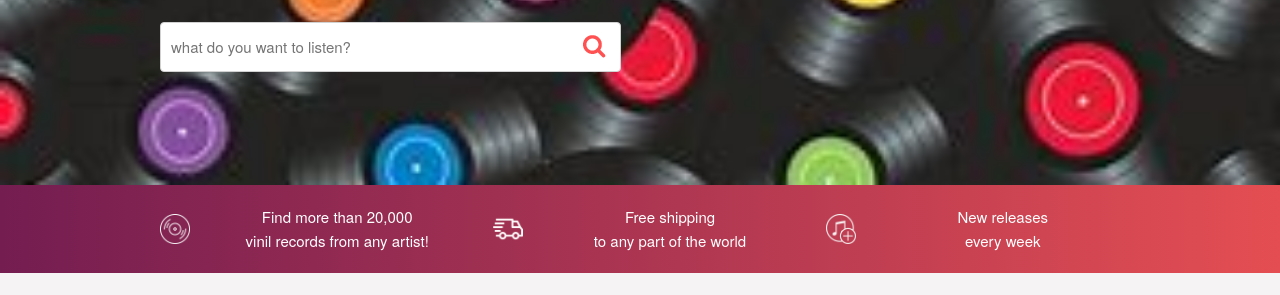
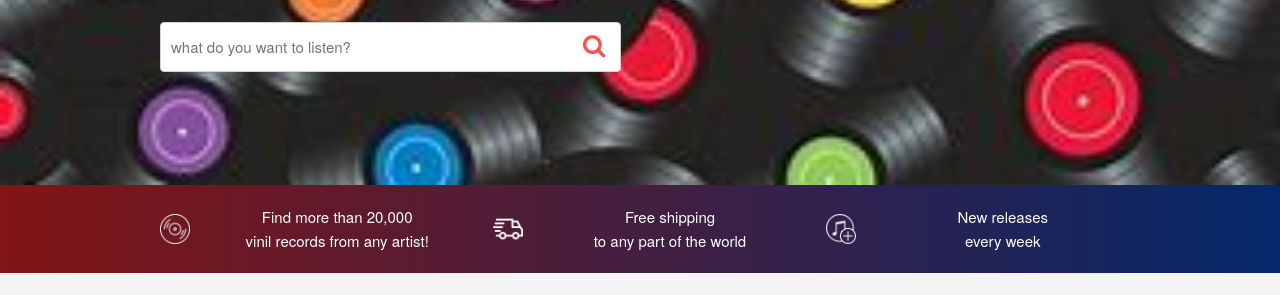
Before and after one commit to davidch1408/Discos, a plain HTML site: page index.html in a window 1280 px wide. Shown: the part 244-539 px from the top of the page. Drawn offline with Linux system fonts and the light colour scheme.

Commit message:
color de barra

```diff
--- a/css/custom.css
+++ b/css/custom.css
@@ -101,9 +101,9 @@ ul {
 .barra {
     padding: 20px 0;
     background: #741d51; /* Old browsers */
-    background: -moz-linear-gradient(left, #741d51 0%, #e44e52 100%); /* FF3.6-15 */
-    background: -webkit-linear-gradient(left, #741d51 0%,#e44e52 100%); /* Chrome10-25,Safari5.1-6 */
-    background: linear-gradient(to right, #741d51 0%,#e44e52 100%); /* W3C, IE10+, FF16+, Chrome26+, Opera12+, Safari7+ */
+    background: -moz-linear-gradient(left, #741d51 0%, #4e62e4 100%); /* FF3.6-15 */
+    background: -webkit-linear-gradient(left, #741d51 0%,#000000 100%); /* Chrome10-25,Safari5.1-6 */
+    background: linear-gradient(to right, #821515 0%,#04286a 100%); /* W3C, IE10+, FF16+, Chrome26+, Opera12+, Safari7+ */
     filter: progid:DXImageTransform.Microsoft.gradient( startColorstr='#741d51', endColorstr='#e44e52',GradientType=1 ); /* IE6-9 */
 }
 
```
